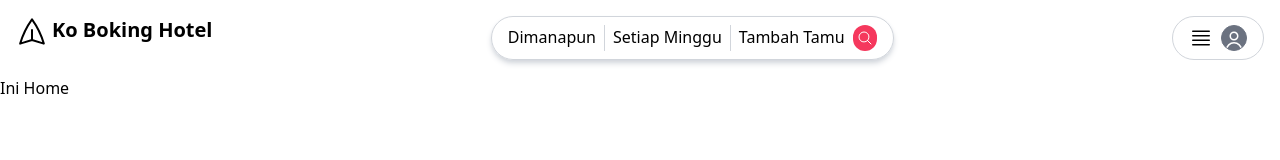
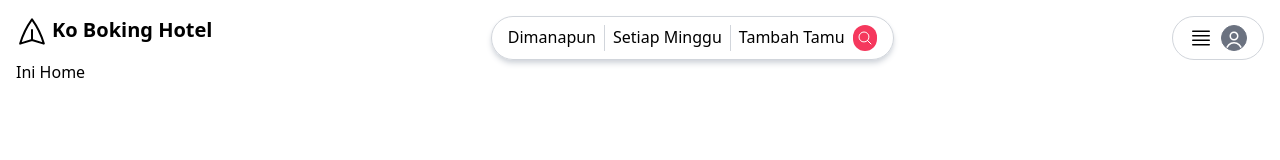
Before and after one commit to manuhutu344/Booking-Hotel, a React (Vite) app: page / in a window 1280 px wide. Shown: the top 160 px of the page. Built offline with nearby package versions, Linux system fonts and the light colour scheme.

Commit message:
Mengatur tampilan Navnya

```diff
--- a/src/Components/Layout.jsx
+++ b/src/Components/Layout.jsx
@@ -4,7 +4,7 @@
 
 function Layout() {
   return (
-    <div>
+    <div className='p-4'>
     <Nav />
     <Outlet />
     </div>
--- a/src/Components/Nav.jsx
+++ b/src/Components/Nav.jsx
@@ -4,7 +4,7 @@
 function Nav() {
   return (
     <div>
-    <header className='p-4 flex justify-between'>
+    <header className='flex justify-between'>
     <a href='' className='flex item-center gap-1'>
     <svg xmlns="http://www.w3.org/2000/svg" fill="none" viewBox="0 0 24 24" strokeWidth={1.5} stroke="currentColor" className="w-8 h-8 -rotate-90">
   <path strokeLinecap="round" strokeLinejoin="round" d="M6 12L3.269 3.126A59.768 59.768 0 0121.485 12 59.77 59.77 0 013.27 20.876L5.999 12zm0 0h7.5" />
```
Also changed, not shown: 1 other file (tests, documents, lock files or other folders).
